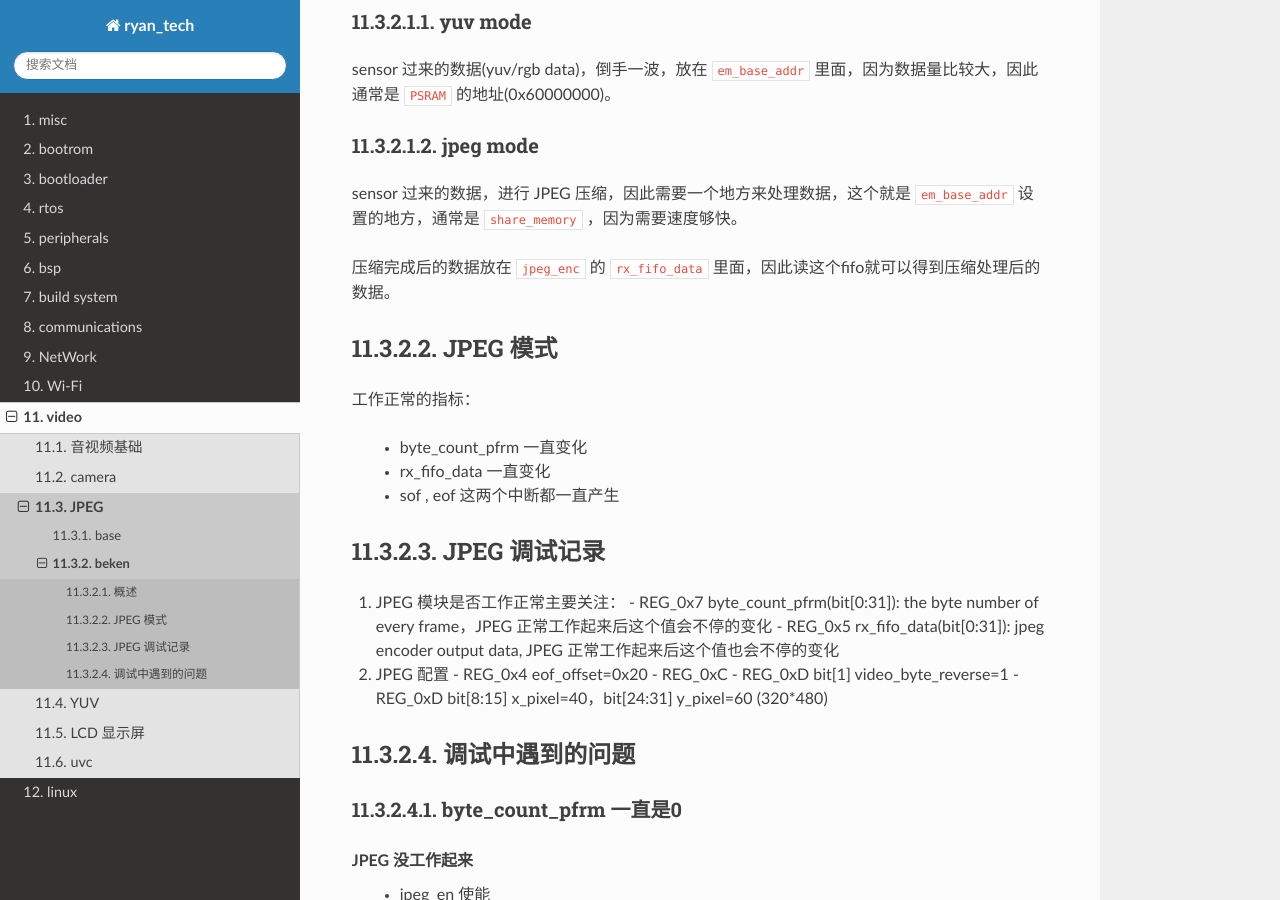
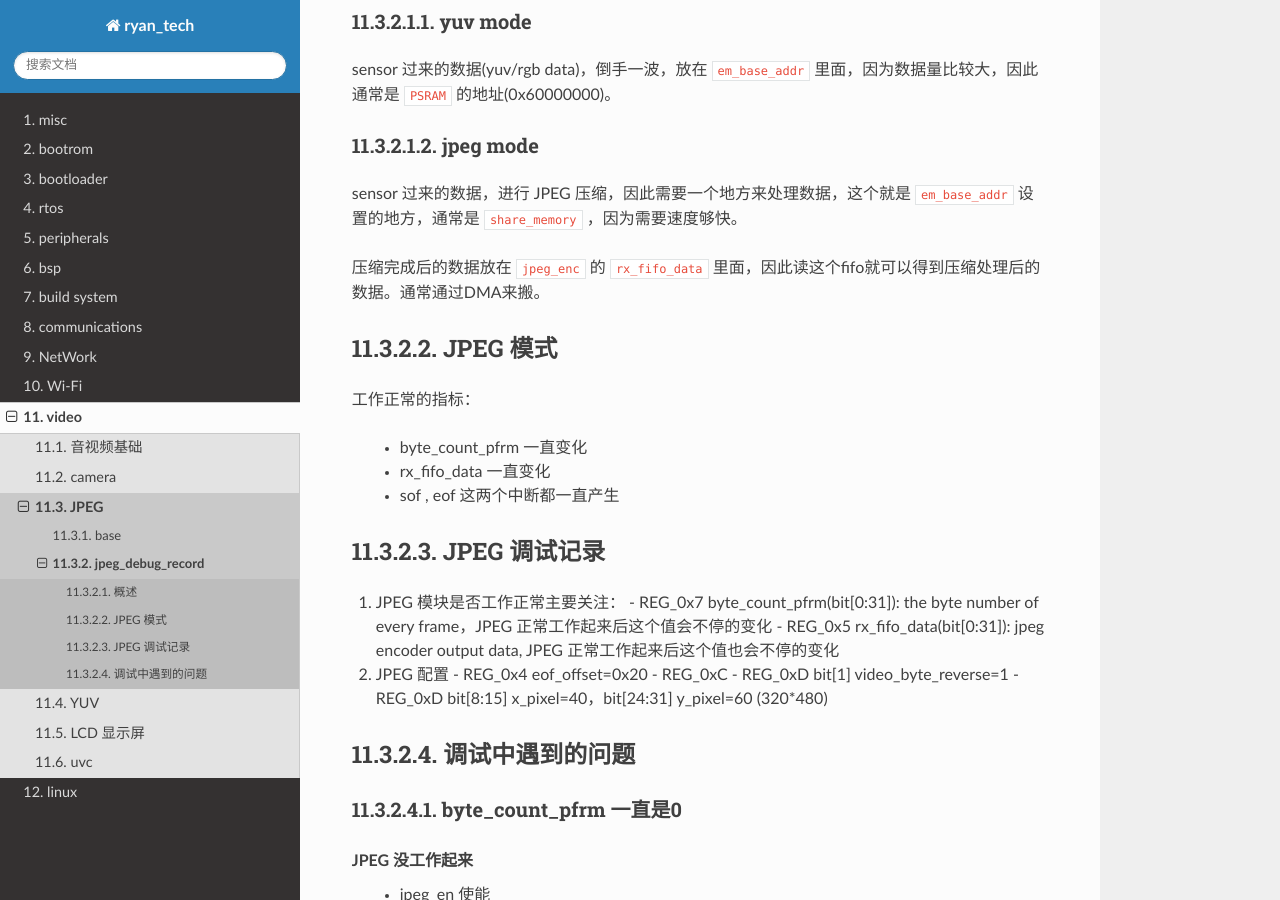
Before and after one commit to BlackTudou/tech_doc, a Sphinx documentation site: the page built from source/video/jpeg/jpeg_debug_record/index.rst, in a window 1280 px wide and 900 px high, scrolled down 396 px. Built offline with Sphinx 7.4.7 and the Read the Docs theme 2.0.0, drawn with Linux system fonts in a browser that asks for light colours.

Commit message:
更新jpeg 编码调试记录

```diff
--- a/source/video/jpeg/index.rst
+++ b/source/video/jpeg/index.rst
@@ -6,4 +6,4 @@ JPEG
    :maxdepth: 2
 
    base <base/index>
-   beken <beken/index>
+   jpeg_debug_record <jpeg_debug_record/index>
--- a/source/video/jpeg/beken/index.rst
+++ b/source/video/jpeg/jpeg_debug_record/index.rst
@@ -24,7 +24,7 @@ jpeg mode
 
 sensor 过来的数据，进行 JPEG 压缩，因此需要一个地方来处理数据，这个就是 ``em_base_addr`` 设置的地方，通常是 ``share_memory`` ，因为需要速度够快。
 
-压缩完成后的数据放在 ``jpeg_enc`` 的 ``rx_fifo_data`` 里面，因此读这个fifo就可以得到压缩处理后的数据。
+压缩完成后的数据放在 ``jpeg_enc`` 的 ``rx_fifo_data`` 里面，因此读这个fifo就可以得到压缩处理后的数据。通常通过DMA来搬。
 
 JPEG 模式
 ===========
```
